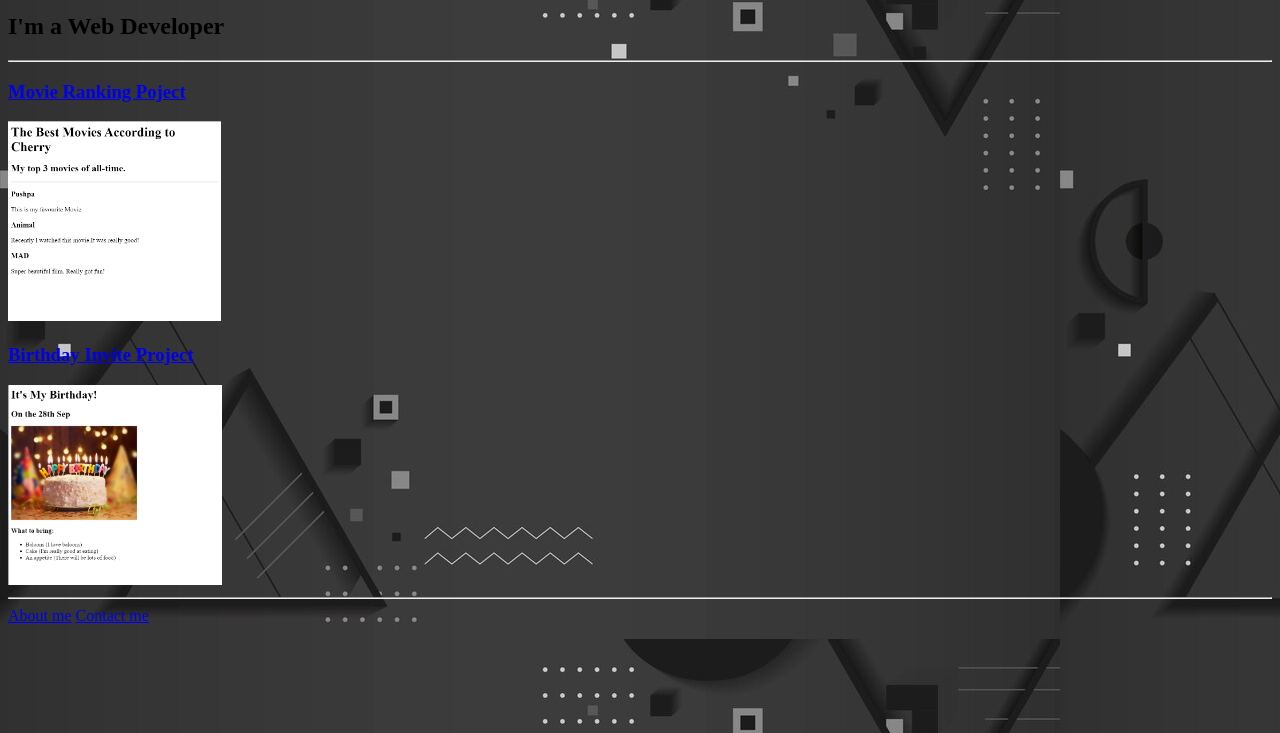
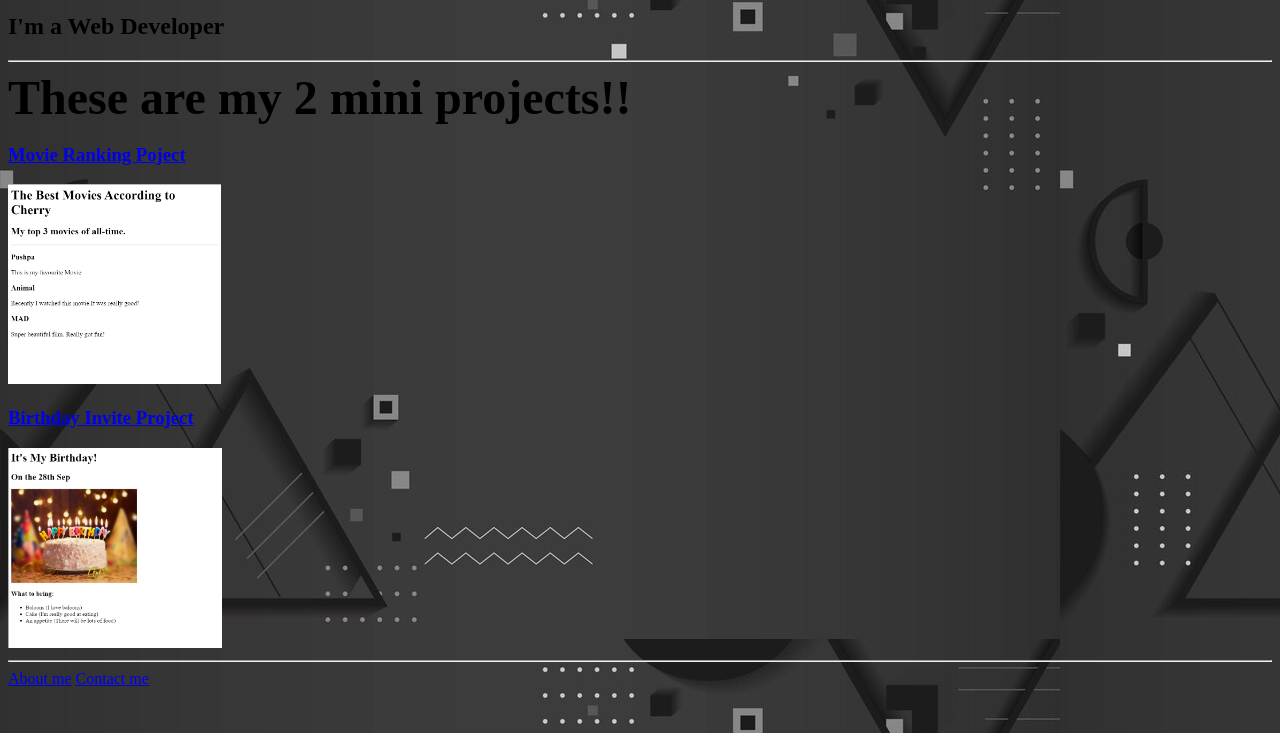
Before and after one commit to saicharan-5/html-portfolio, a plain HTML site: page index.html in a window 1280 px wide. Shown: the part 67-800 px from the top of the page. Drawn offline with Linux system fonts and the light colour scheme; files whose address does not match are found by name.

Commit message:
Update index.html

```diff
--- a/index.html
+++ b/index.html
@@ -25,6 +25,7 @@ https://developer.mozilla.org/en-US/docs/Web/HTML/Element/img#attr-height -->
     <h1 align="center">Saicharan's Portifolio</h1>
     <h2>I'm a Web Developer</h2>
     <hr />
+    <b><font size="100px">These are my 2 mini projects!!</font></b>
     <h3><a href="./public/movie-ranking.html">Movie Ranking Poject</a></h3>
     <img src="./assets/images/Movie project.png" height="200" alt="movie ranking project preview"/>
 
```
